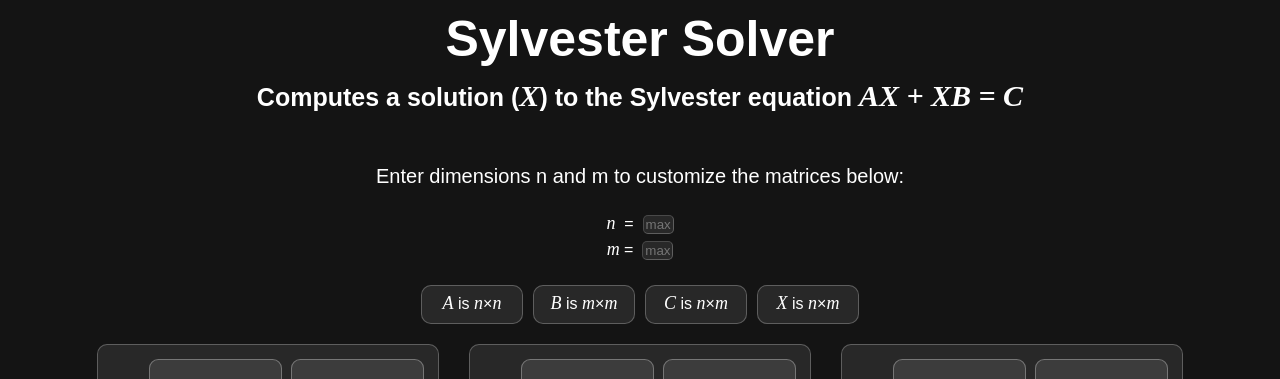
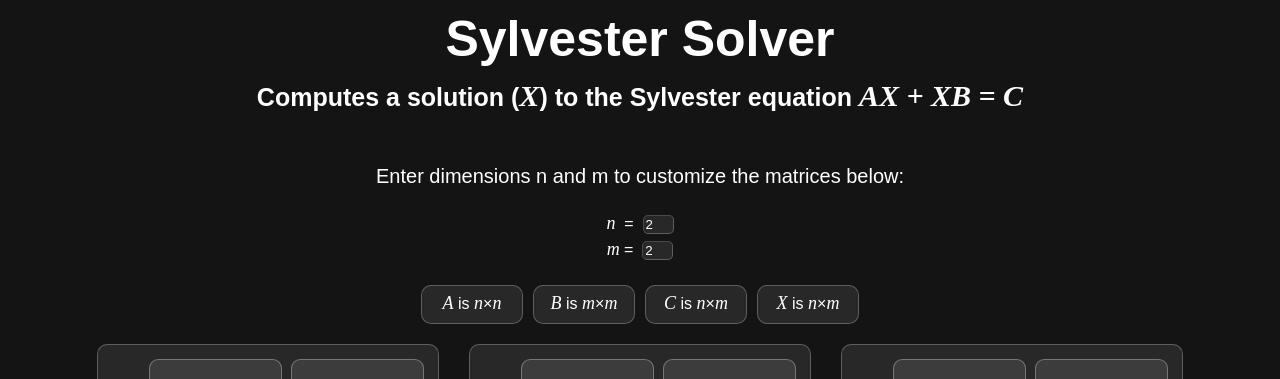
Before and after one commit to EllisJeremy/ellisjeremy.com, a React (Vite) app: page /Sylvester in a window 1280 px wide. Shown: the top 379 px of the page. Built offline with nearby package versions, Linux system fonts and the light colour scheme.

Commit message:
zustand works adding buttons for inputs

```diff
--- a/src/pages/Sylvester/Sylvester.tsx
+++ b/src/pages/Sylvester/Sylvester.tsx
@@ -1,10 +1,13 @@
 import Titles from "./components/Titles";
+import Inputs from "./components/Inputs";
 import Matrices from "./components/Matrices";
+
 
 export default function Sylvester(){
   return(
     <>
       <Titles />
+      <Inputs />
       <Matrices />
     </>
   )
--- /dev/null
+++ b/src/pages/Sylvester/components/Inputs.tsx
@@ -0,0 +1,56 @@
+import { inputsStore } from "../store"
+
+
+export default function Inputs() {
+
+  const {n, m, setN, setM} = inputsStore();
+
+
+	return(
+    <>
+			<div className = "dimension-div">
+				<p className="dimension-title">Enter dimensions n and m to customize the matrices below:</p>
+
+
+
+				<div className = "full-dimension-input-div">
+
+					<div className = "dimension-input-div">
+						<label className="dimension-label" htmlFor  = "dimension-n">
+							<span className="tnr2">n</span>&nbsp; = &nbsp;
+						</label>
+						<input className="dimension-input" type="number" placeholder="max 9" value = {n} onChange={(e) => setN(e.currentTarget.valueAsNumber)} min="1" max="9" step ="1"></input>
+					</div>
+
+					<div className = "dimension-input-div">
+						<label className="dimension-label ">
+							<span className="tnr2">m</span> = &nbsp;
+						</label>
+						<input className="dimension-input" type="number" placeholder="max 9" value = {m} onChange={(e) => setM(e.currentTarget.valueAsNumber)} min="1" max="9" step ="1"></input>
+					</div>
+
+				</div>
+
+				<div className = "full-dimension-examples-div">
+
+					<div className = "dimension-examples-div">
+						<span className="tnr2">A</span> is <span className="tnr2">n</span>&times;<span className="tnr2">n</span>
+					</div>
+
+					<div className = "dimension-examples-div">
+						<span className="tnr2">B</span> is <span className="tnr2">m</span>&times;<span className="tnr2">m</span>
+					</div>
+
+					<div className = "dimension-examples-div">
+						<span className="tnr2">C</span> is <span className="tnr2">n</span>&times;<span className="tnr2">m</span>
+					</div>
+
+					<div className = "dimension-examples-div">
+						<span className="tnr2">X</span> is <span className="tnr2">n</span>&times;<span className="tnr2">m</span>
+					</div>
+				</div>
+
+			</div>
+    </>
+  );
+}
--- a/src/pages/Sylvester/components/Matrices.tsx
+++ b/src/pages/Sylvester/components/Matrices.tsx
@@ -1,88 +1,15 @@
 import {CreateMatrixA, CreateMatrixB, CreateMatrixC, CreateMatrixX} from "./subComponents/MatrixCreator.tsx"
-import {useState} from 'react';
+import { inputsStore } from "../store"
 
 
 
 
 export default function Matrices() {
 
-	{/*inputs*/}
-	const [n, setN] = useState<number>()
-	const [m, setM] = useState<number>()
-
-	function handleNChange(event: React.ChangeEvent<HTMLInputElement>){
-		setN(event.currentTarget.valueAsNumber);
-	}
-	function handleMChange(event: React.ChangeEvent<HTMLInputElement>){
-		setM(event.currentTarget.valueAsNumber);
-	}
-
-	{/*matrices*/}
-
-
-
-
-
-
-
-
-
+	const {n, m,} = inputsStore();
 
 	return(
     <>
-		{/*First part is for the matrix dimension inputs */}
-
-
-
-			<div className = "dimension-div">
-				<p className="dimension-title">Enter dimensions n and m to customize the matrices below:</p>
-
-
-
-				<div className = "full-dimension-input-div">
-
-					<div className = "dimension-input-div">
-						<label className="dimension-label" htmlFor  = "dimension-n">
-							<span className="tnr2">n</span>&nbsp; = &nbsp;
-						</label>
-						<input className="dimension-input" type="number" placeholder="max 9" value = {n} onChange={handleNChange} min="1" max="9" step ="1"></input>
-					</div>
-
-					<div className = "dimension-input-div">
-						<label className="dimension-label ">
-							<span className="tnr2">m</span> = &nbsp;
-						</label>
-						<input className="dimension-input" type="number" placeholder="max 9" value = {m} onChange={handleMChange} min="1" max="9" step ="1"></input>
-					</div>
-
-				</div>
-
-				<div className = "full-dimension-examples-div">
-
-					<div className = "dimension-examples-div">
-						<span className="tnr2">A</span> is <span className="tnr2">n</span>&times;<span className="tnr2">n</span>
-					</div>
-
-					<div className = "dimension-examples-div">
-						<span className="tnr2">B</span> is <span className="tnr2">m</span>&times;<span className="tnr2">m</span>
-					</div>
-
-					<div className = "dimension-examples-div">
-						<span className="tnr2">C</span> is <span className="tnr2">n</span>&times;<span className="tnr2">m</span>
-					</div>
-
-					<div className = "dimension-examples-div">
-						<span className="tnr2">X</span> is <span className="tnr2">n</span>&times;<span className="tnr2">m</span>
-					</div>
-				</div>
-
-			</div>
-
-
-
-			{/*Second part is for the matrix value inputs */}
-
-
 
 			<div className = "full-matrix-div">
 
--- /dev/null
+++ b/src/pages/Sylvester/store.ts
@@ -0,0 +1,24 @@
+import { create } from "zustand";
+
+
+//defines the type for the userStore object
+export interface inputsStoreType {
+
+  n: number;
+  m: number;
+
+  setN: (age: number) => void;
+  setM: (age: number) => void;
+}
+
+//default vales and functions for m and n inputs
+export const inputsStore = create<inputsStoreType>(
+  (set) => ({
+
+    n: 2,
+    m: 2,
+
+    setN : (n: number) => set(() => ({n})),
+    setM : (m: number) => set(() => ({m})),
+  })
+);
```
Lines whose indentation alone changed are shown as unchanged.
